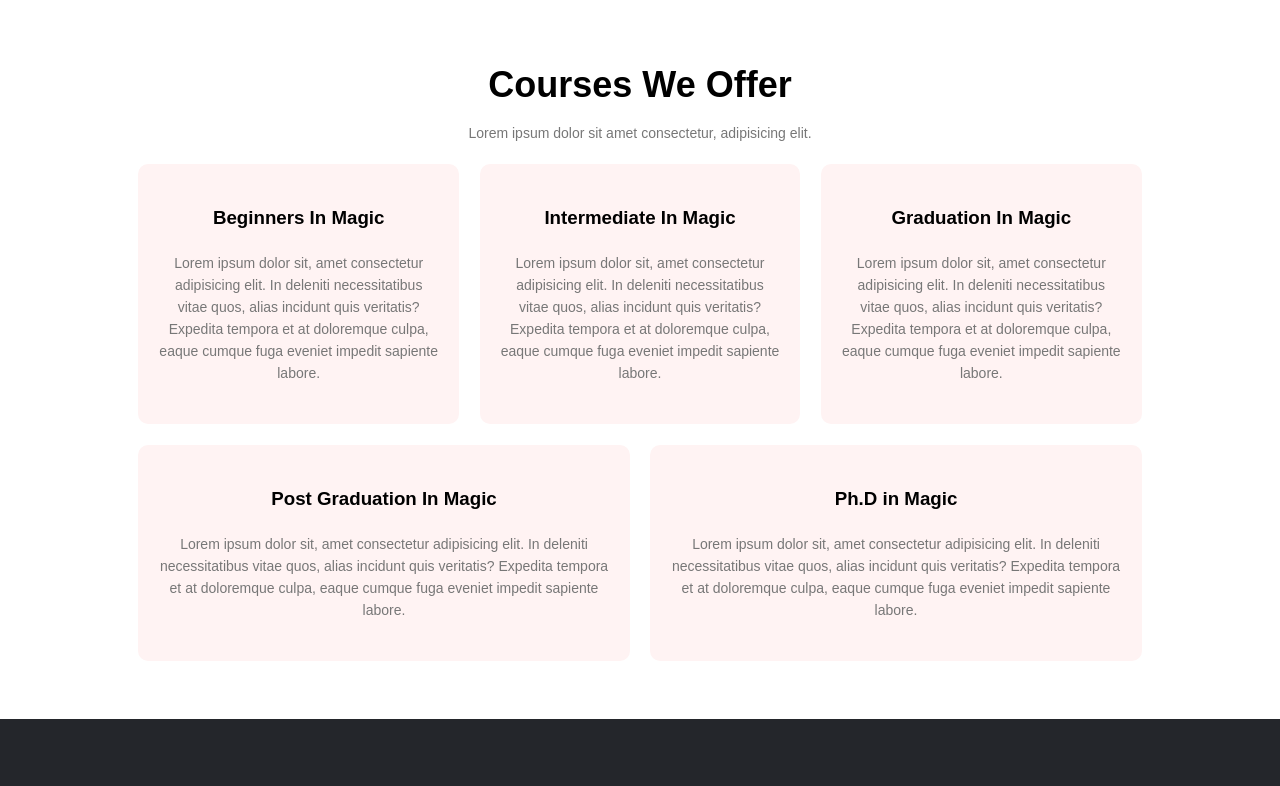
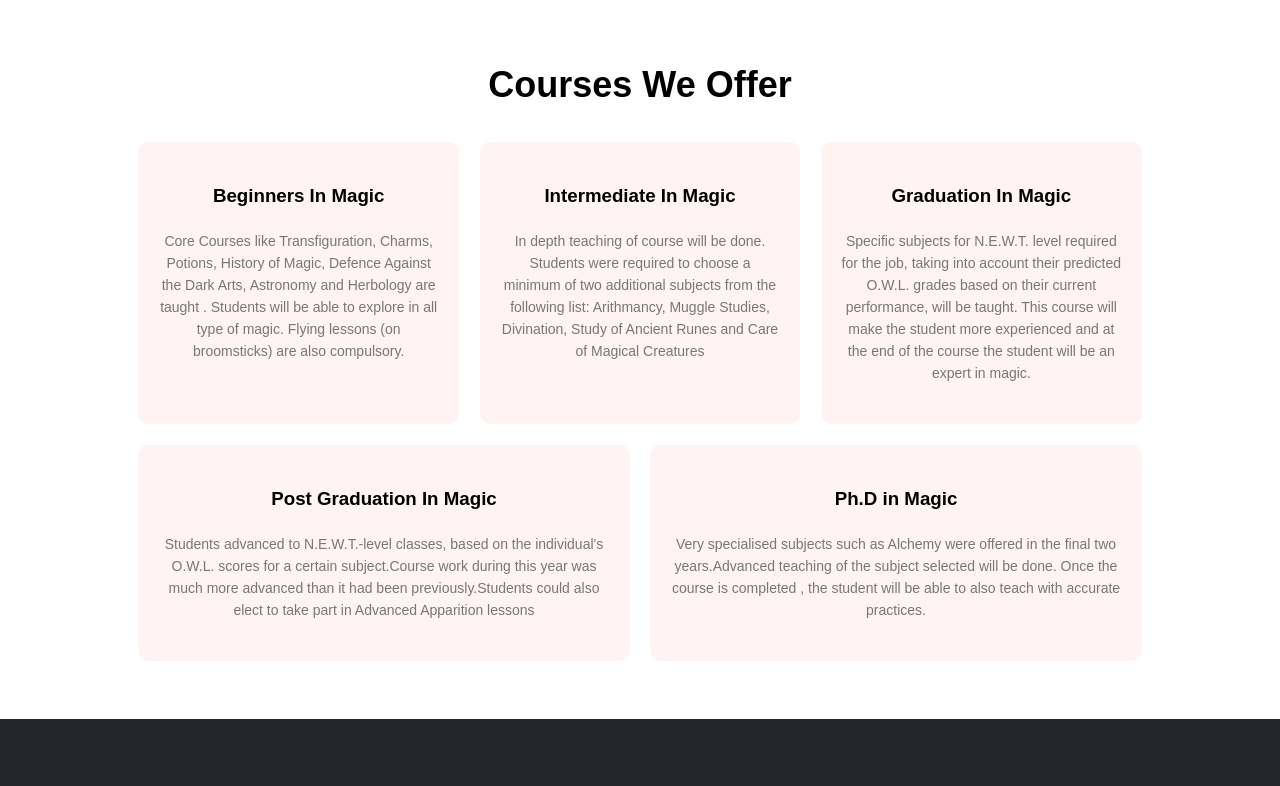
Before and after one commit to Prashanth-Chandra/college-website, a plain HTML site: page course.html in a window 1280 px wide. Shown: the part 802-1588 px from the top of the page. Drawn offline with Linux system fonts and the light colour scheme.

Commit message:
Modified Course

```diff
--- a/course.html
+++ b/course.html
@@ -48,22 +48,28 @@
 
     <section class="course">
         <h1>courses we offer</h1>
-       <p>Lorem ipsum dolor sit amet consectetur, adipisicing elit.</p>
+        <p></p>
 
         <div class="courses-types">
             <div class="course-col">
                 <h3>Beginners In Magic</h3>
-            <p>Lorem ipsum dolor sit, amet consectetur adipisicing elit. In deleniti necessitatibus vitae quos, alias incidunt quis veritatis? Expedita tempora et at doloremque culpa, eaque cumque fuga eveniet impedit sapiente labore.</p>
+                <p>Core Courses like Transfiguration, Charms, Potions, History of Magic, Defence Against the Dark Arts,
+                    Astronomy and Herbology are taught . Students will be able to explore in all type of magic. Flying
+                    lessons (on broomsticks) are also compulsory.</p>
             </div>
 
             <div class="course-col">
                 <h3>Intermediate In Magic</h3>
-            <p>Lorem ipsum dolor sit, amet consectetur adipisicing elit. In deleniti necessitatibus vitae quos, alias incidunt quis veritatis? Expedita tempora et at doloremque culpa, eaque cumque fuga eveniet impedit sapiente labore.</p>
+                <p>In depth teaching of course will be done. Students were required to choose a minimum of two
+                    additional subjects from the following list: Arithmancy, Muggle Studies, Divination, Study of
+                    Ancient Runes and Care of Magical Creatures </p>
             </div>
 
             <div class="course-col">
                 <h3>Graduation In Magic</h3>
-            <p>Lorem ipsum dolor sit, amet consectetur adipisicing elit. In deleniti necessitatibus vitae quos, alias incidunt quis veritatis? Expedita tempora et at doloremque culpa, eaque cumque fuga eveniet impedit sapiente labore.</p>
+                <p>Specific subjects for N.E.W.T. level required for the job, taking into account their predicted O.W.L.
+                    grades based on their current performance, will be taught. This course will make the student more
+                    experienced and at the end of the course the student will be an expert in magic.</p>
             </div>
         </div>
         <div class="courses-types">
@@ -71,12 +77,16 @@
 
             <div class="course-col">
                 <h3>Post Graduation In Magic</h3>
-            <p>Lorem ipsum dolor sit, amet consectetur adipisicing elit. In deleniti necessitatibus vitae quos, alias incidunt quis veritatis? Expedita tempora et at doloremque culpa, eaque cumque fuga eveniet impedit sapiente labore.</p>
+                <p>Students advanced to N.E.W.T.-level classes, based on the individual's O.W.L. scores for a certain
+                    subject.Course work during this year was much more advanced than it had been previously.Students
+                    could also elect to take part in Advanced Apparition lessons </p>
             </div>
 
             <div class="course-col">
                 <h3>Ph.D in Magic</h3>
-            <p>Lorem ipsum dolor sit, amet consectetur adipisicing elit. In deleniti necessitatibus vitae quos, alias incidunt quis veritatis? Expedita tempora et at doloremque culpa, eaque cumque fuga eveniet impedit sapiente labore.</p>
+                <p>Very specialised subjects such as Alchemy were offered in the final two years.Advanced teaching of
+                    the subject selected will be done. Once the course is completed , the student will be able to also
+                    teach with accurate practices.</p>
             </div>
         </div>
 
```
Lines whose indentation alone changed are shown as unchanged.
